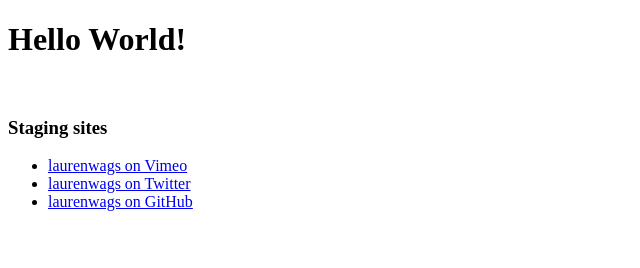
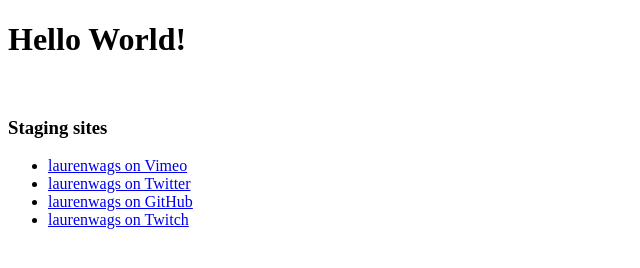
Before and after one commit to LaurenWags/laurenwags.github.io, a plain HTML site: page index.html in a window 1280 px wide. Shown: the whole page, without its empty margins (0-640 px from the left). Drawn offline with Linux system fonts and the light colour scheme.

Commit message:
Add your Twitch.tv URL

```diff
--- a/index.html
+++ b/index.html
@@ -12,6 +12,7 @@
       	<li><a href="https://www.vimeo.com/bravelaurenwags" target="_blank">laurenwags on Vimeo</a></li>
       	<li><a href="https://twitter.com/bravelaurenwags" target="_blank">laurenwags on Twitter</a></li>
       	<li><a href="https://www.github.com/laurenwags" target="_blank">laurenwags on GitHub</a></li>
+        <li><a href="https://www.twitch.tv/laurenwags" target="_blank">laurenwags on Twitch</a></li>
       </ul>
 </body>
 </html>
```
